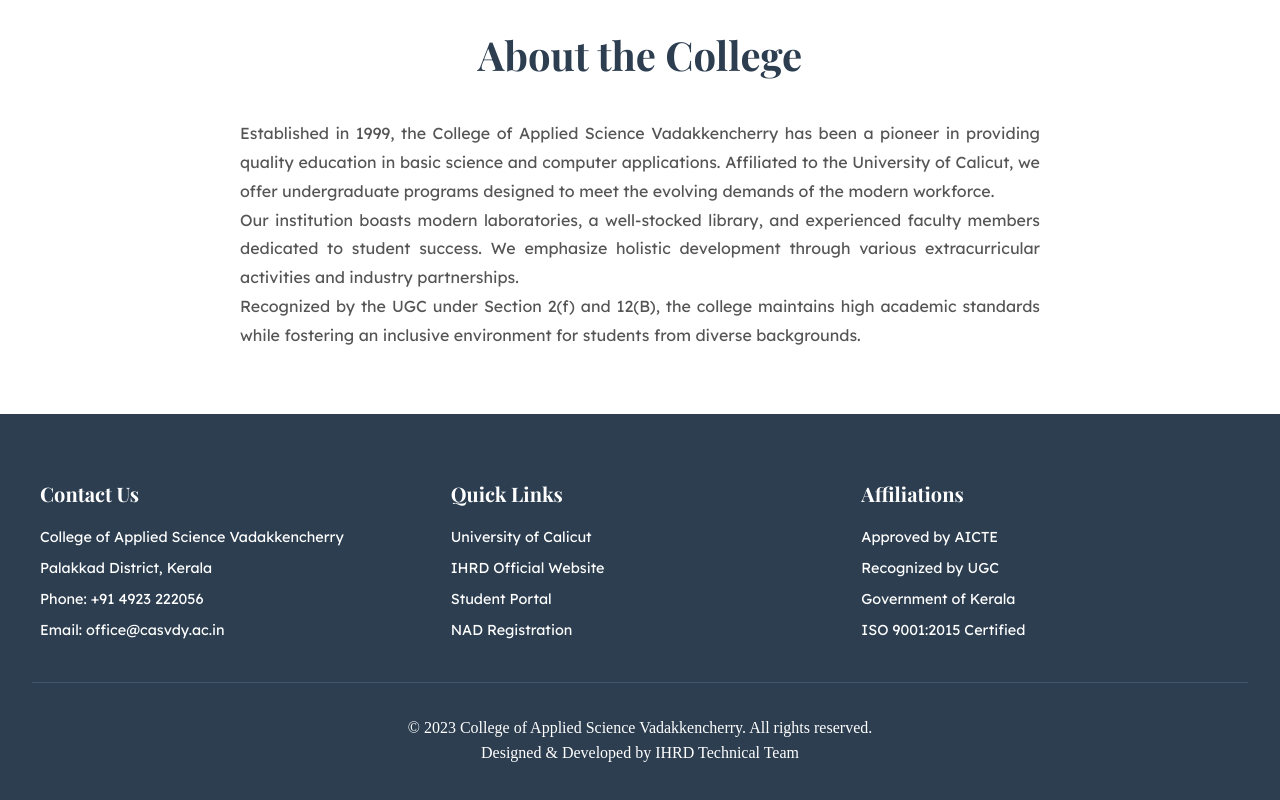
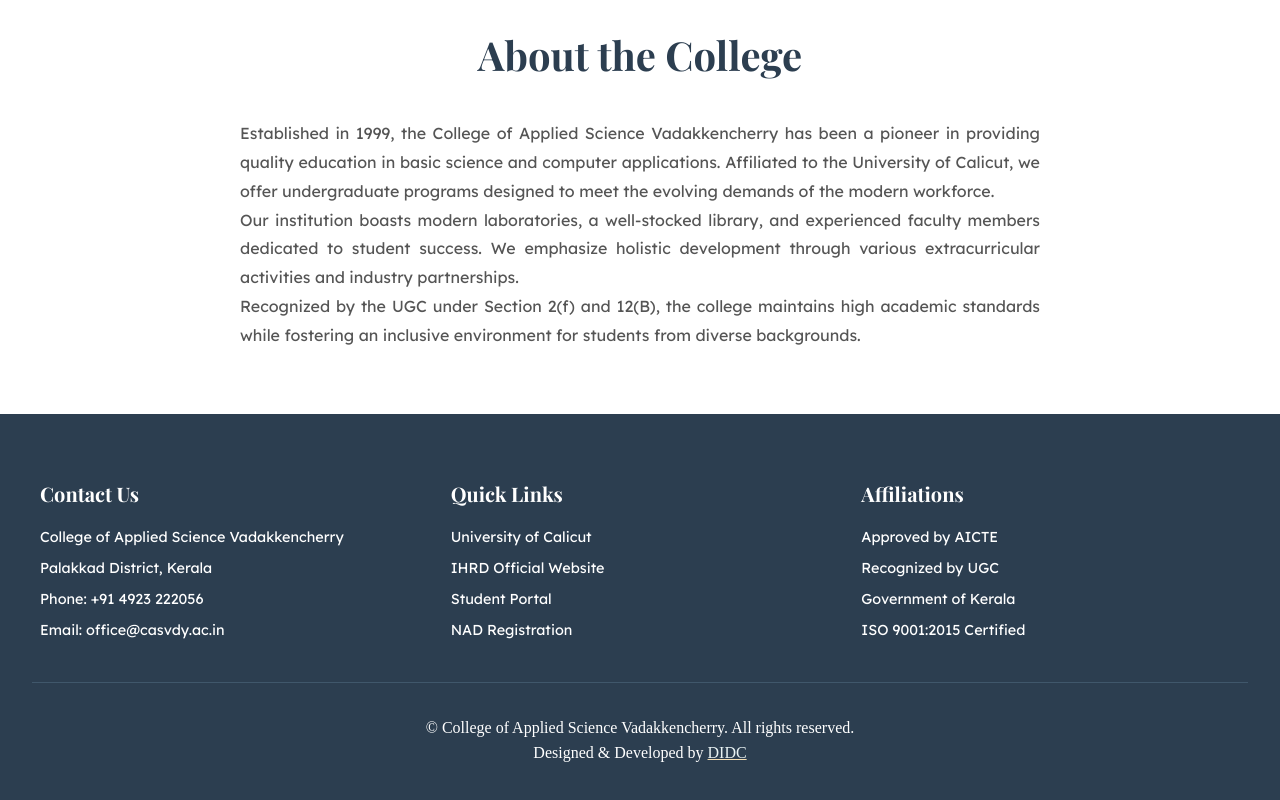
Before and after one commit to casvdy/casvdy.github.io, a plain HTML site: page index.html in a window 1280 px wide. Shown: the part 1507-2307 px from the top of the page. Drawn offline with nearby package versions, Linux system fonts and the light colour scheme; a web font is replaced by a local one.

Commit message:
fix year, add links to DIDC

```diff
--- a/assets/style.css
+++ b/assets/style.css
@@ -323,6 +323,11 @@
     display: none;
 }
 
+a[href="/didc"] {
+    text-decoration: underline wheat;
+    color: #e9f3f4;
+}
+
 @media (max-width: 768px) {
     .cards-section {
         padding: 2rem 1rem;
--- a/index.html
+++ b/index.html
@@ -13,6 +13,7 @@
     <style>
         @import url('https://fonts.googleapis.com/css2?family=IBM+Plex+Mono:ital,wght@0,100;0,200;0,300;0,400;0,500;0,600;0,700;1,100;1,200;1,300;1,400;1,500;1,600;1,700&family=Lexend+Deca:wght@100..900&family=Playfair+Display:ital,wght@0,400..900;1,400..900&display=swap');
     </style>
+    <script src="/assets/util.js"></script>
     <script>
         function toggleMenu() {
             const hamburger = document.querySelector('.menu-btn');
@@ -239,8 +240,8 @@
             </div>
 
             <div class="footer-bottom">
-                <p>&copy; 2023 College of Applied Science Vadakkencherry. All rights reserved.</p>
-                <p>Designed & Developed by IHRD Technical Team</p>
+                <p>&copy; <span class="year"></span> College of Applied Science Vadakkencherry. All rights reserved.</p>
+                <p>Designed & Developed by <a href="/didc">DIDC</a></p>
             </div>
         </footer>
     </main>
```
Also changed, not shown: gallery/index.html (+3 -2 lines), overview/index.html (+3 -2 lines), principal/index.html (+3 -2 lines), template/index.html (+3 -2 lines).
